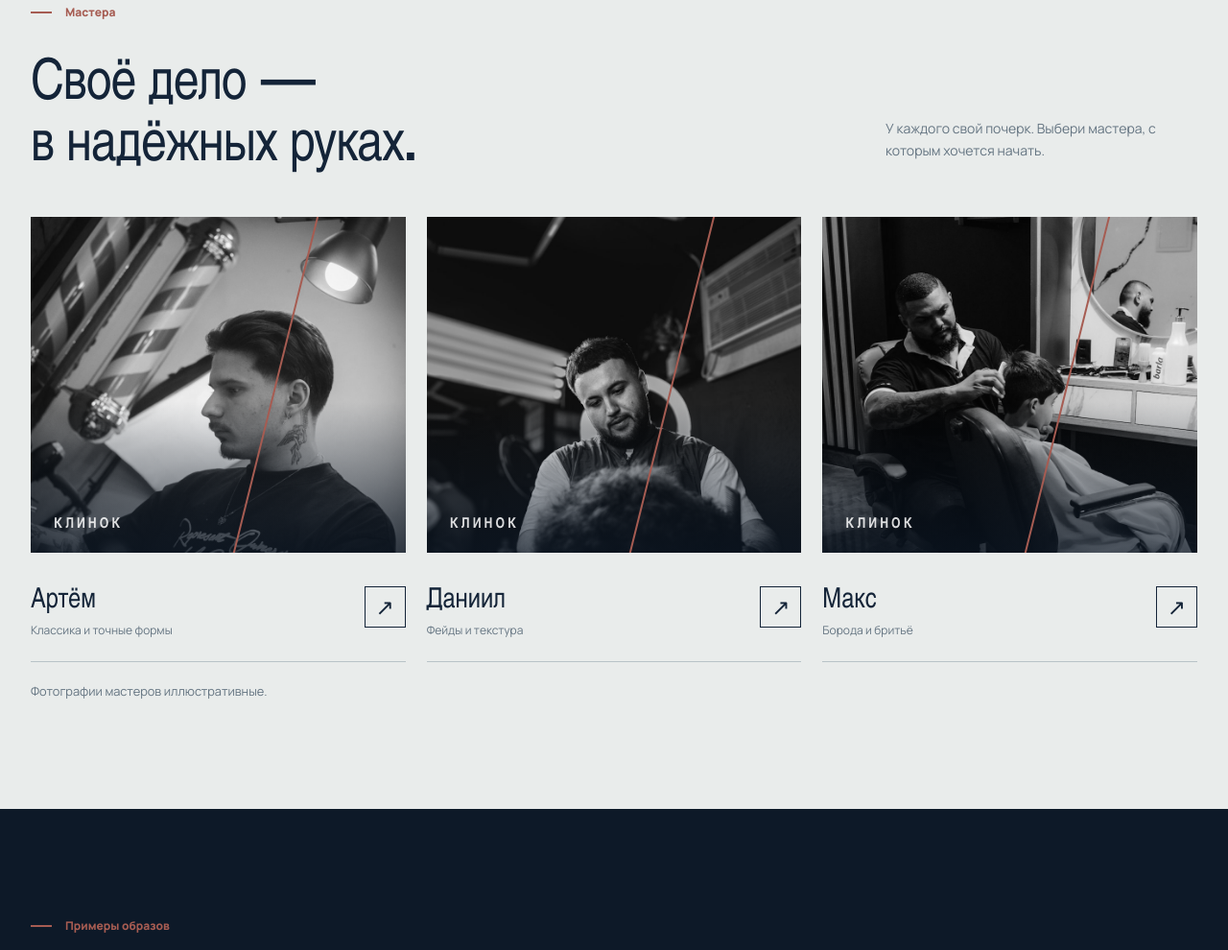
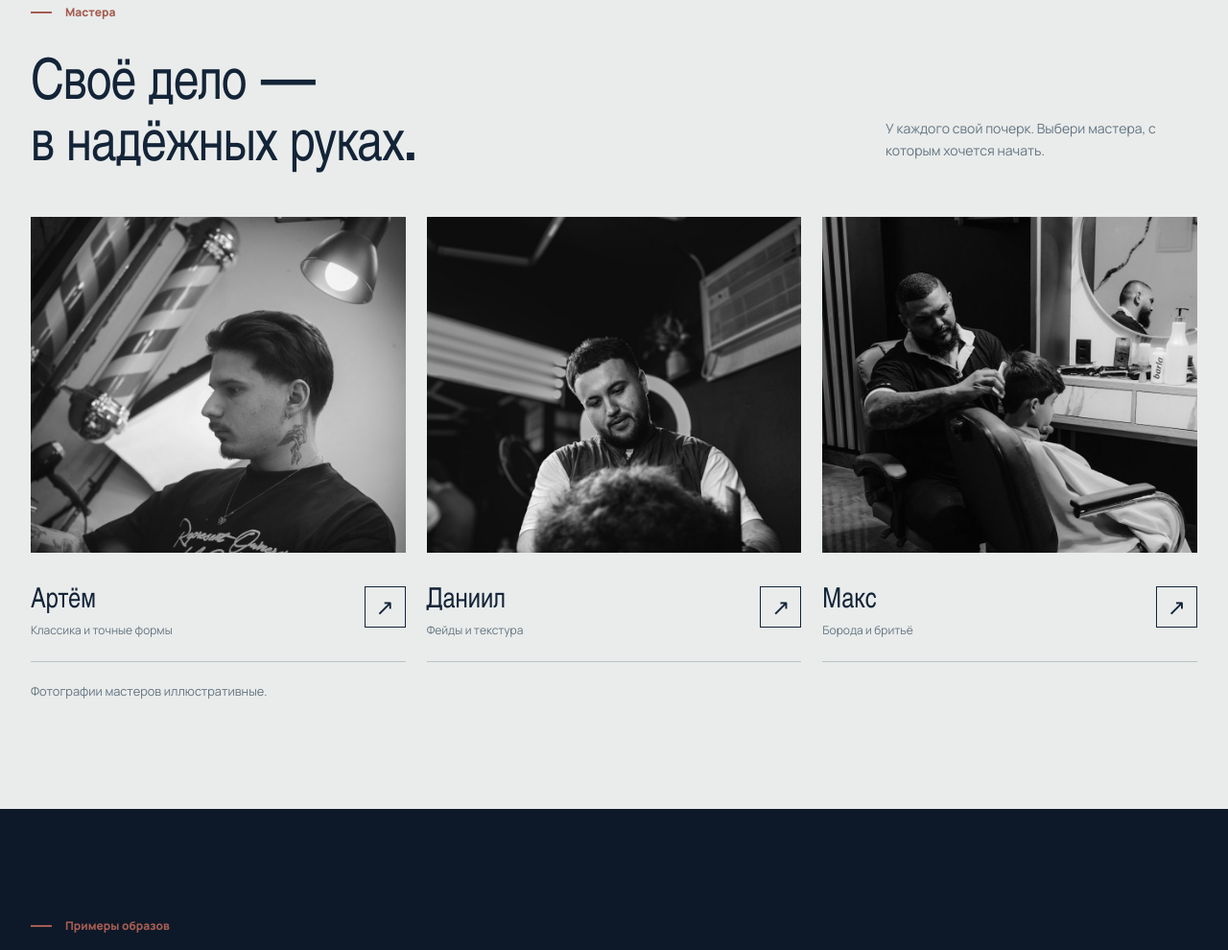
Before and after one commit to mxtw3yka/klinok-barbershop, a plain HTML site: page index.html in a window 1280 px wide. Shown: the part 2521-3511 px from the top of the page at 96% size. Drawn offline with nearby package versions, Linux system fonts and the light colour scheme.

Commit message:
Убрать линии и надписи с фото мастеров

```diff
--- a/index.html
+++ b/index.html
@@ -274,7 +274,6 @@
             <article class="master-card">
               <div class="master-art">
                 <img src="assets/master-artem.jpg" alt="Барбер у рабочего места" width="900" height="1100" loading="lazy" />
-                <span class="master-art-line" aria-hidden="true"></span>
               </div>
               <div class="master-info">
                 <div>
@@ -294,7 +293,6 @@
             <article class="master-card">
               <div class="master-art">
                 <img src="assets/master-daniil.jpg" alt="Барбер работает с клиентом" width="900" height="1100" loading="lazy" />
-                <span class="master-art-line" aria-hidden="true"></span>
               </div>
               <div class="master-info">
                 <div>
@@ -314,7 +312,6 @@
             <article class="master-card">
               <div class="master-art">
                 <img src="assets/master-maks.jpg" alt="Барбер подстригает клиента" width="900" height="1100" loading="lazy" />
-                <span class="master-art-line" aria-hidden="true"></span>
               </div>
               <div class="master-info">
                 <div>
--- a/styles.css
+++ b/styles.css
@@ -568,8 +568,6 @@ img {
 }
 .master-art {
   height: 350px;
-  position: relative;
-  overflow: hidden;
   background: var(--ink);
 }
 .master-art img {
@@ -579,34 +577,6 @@ img {
   object-fit: cover;
   object-position: center 34%;
   filter: grayscale(100%);
-}
-.master-art::before {
-  content: "";
-  position: absolute;
-  inset: 0;
-  z-index: 1;
-  background: linear-gradient(180deg, transparent 55%, #0b1726ad);
-}
-.master-art::after {
-  content: "КЛИНОК";
-  position: absolute;
-  z-index: 2;
-  bottom: 20px;
-  left: 24px;
-  color: #fff;
-  font: 600 15px var(--display);
-  letter-spacing: 0.2em;
-  opacity: 0.85;
-}
-.master-art-line {
-  position: absolute;
-  z-index: 2;
-  top: -12%;
-  left: 65%;
-  height: 125%;
-  width: 2px;
-  background: var(--accent);
-  transform: rotate(14deg);
 }
 .master-photo-note {
   margin: 1.25rem 0 0;
```
